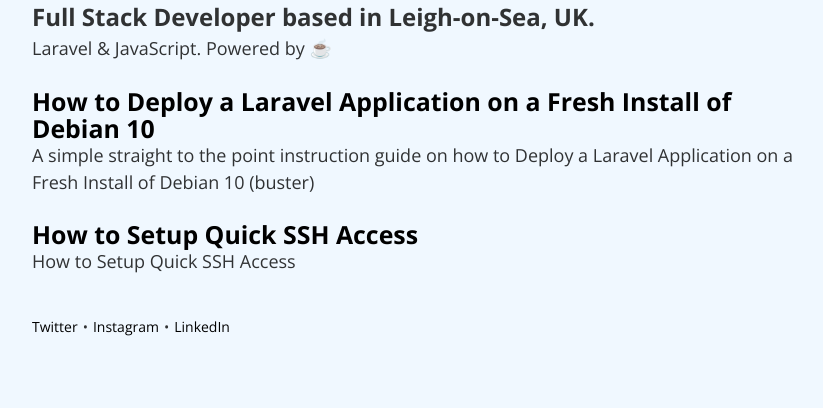
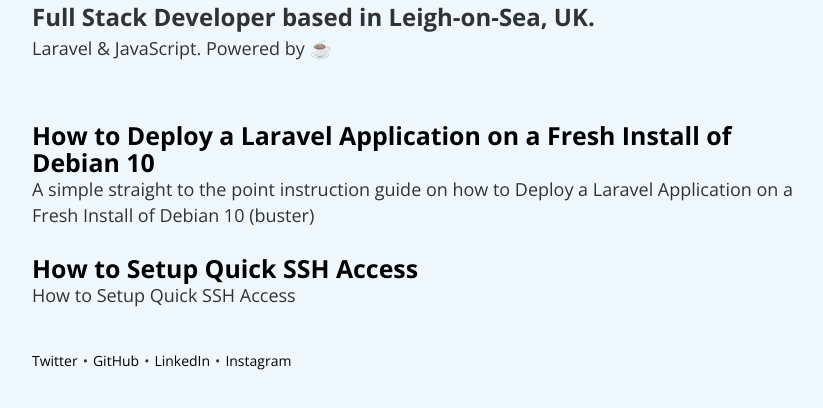
Before and after one commit to AaronDunphy/aarondunphy.com, a Gatsby site: page / in a window 1280 px wide. Shown: the part 62-470 px from the top of the page, without its empty margins (218-1041 px from the left). Built offline with nearby package versions, Linux system fonts and the light colour scheme; Gatsby itself is replaced by a stand-in of ours.

Commit message:
Github link added to footer

```diff
--- a/src/components/footer.js
+++ b/src/components/footer.js
@@ -7,9 +7,11 @@ const Footer = () => (
     }}>
         <a href="https://twitter.com/aarondunphy" target="_blank">Twitter</a>
         <span style={{ padding: `0 5px` }}>•</span>
+        <a href="https://github.com/aarondunphy" target="_blank">GitHub</a>
+        <span style={{ padding: `0 5px` }}>•</span>
+        <a href="https://linkedin.com/in/aarondunphy" target="_blank">LinkedIn</a>
+        <span style={{ padding: `0 5px` }}>•</span>
         <a href="https://instagram.com/aarondunphy" target="_blank">Instagram</a>
-        <span style={{ padding: `0 5px` }}>•</span>
-        <a href="https://linkedin.com//in/aarondunphy" target="_blank">LinkedIn</a>
     </footer>
 )
 
--- a/src/components/header.js
+++ b/src/components/header.js
@@ -8,7 +8,7 @@ const Header = () => (
         fontSize: 24,
         fontWeight: 700,
     }}>
-        Aaron Dunphy
+        &#x3c; Home
     </Link>
   </header>
 )
--- a/src/pages/index.js
+++ b/src/pages/index.js
@@ -37,7 +37,9 @@ const IndexPage = (data) => {
                 Full Stack Developer based in Leigh-on-Sea, UK.
             </h1>
             <p>Laravel &amp; JavaScript. Powered by ☕️</p>
-            { posts }
+            <div style={{marginTop: 60}}>
+                { posts }
+            </div>
         </Layout>
     )
 }
```
